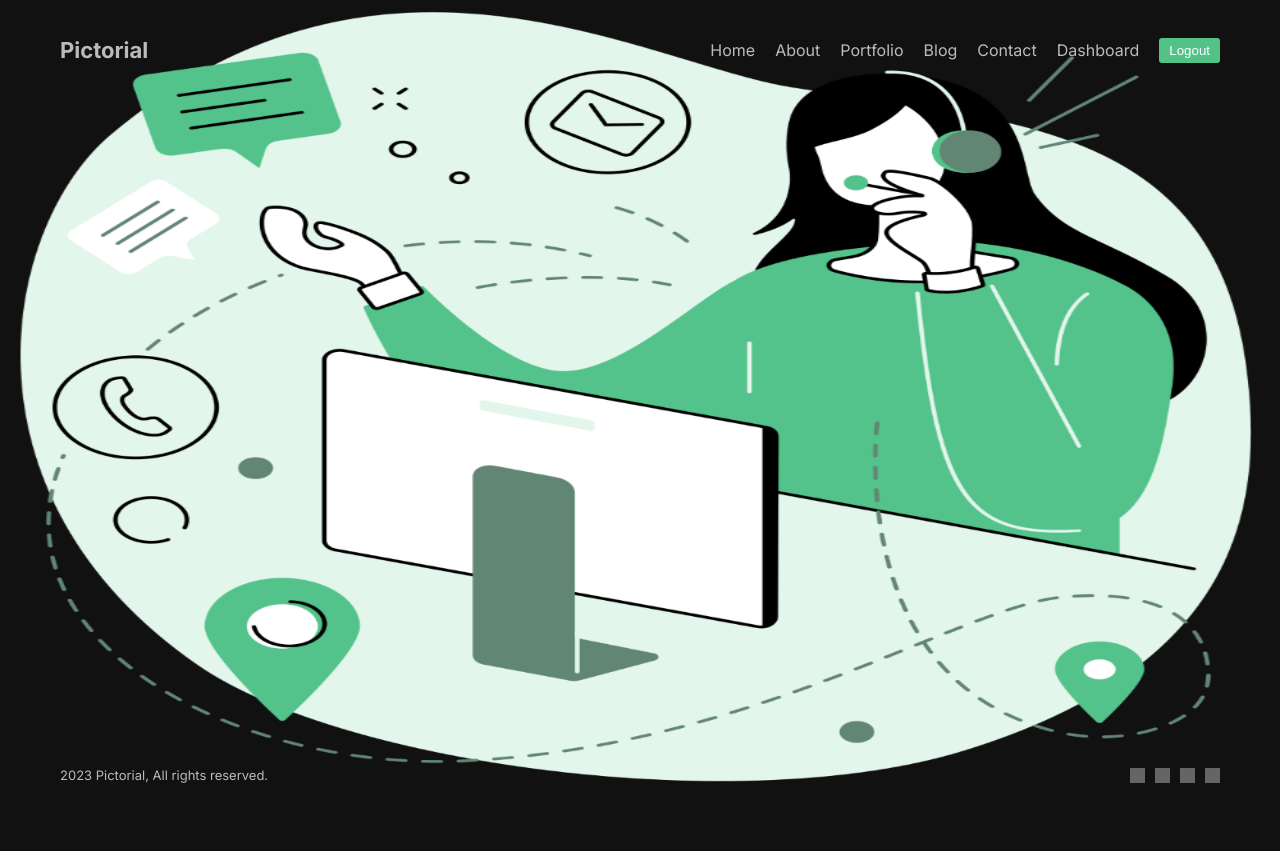
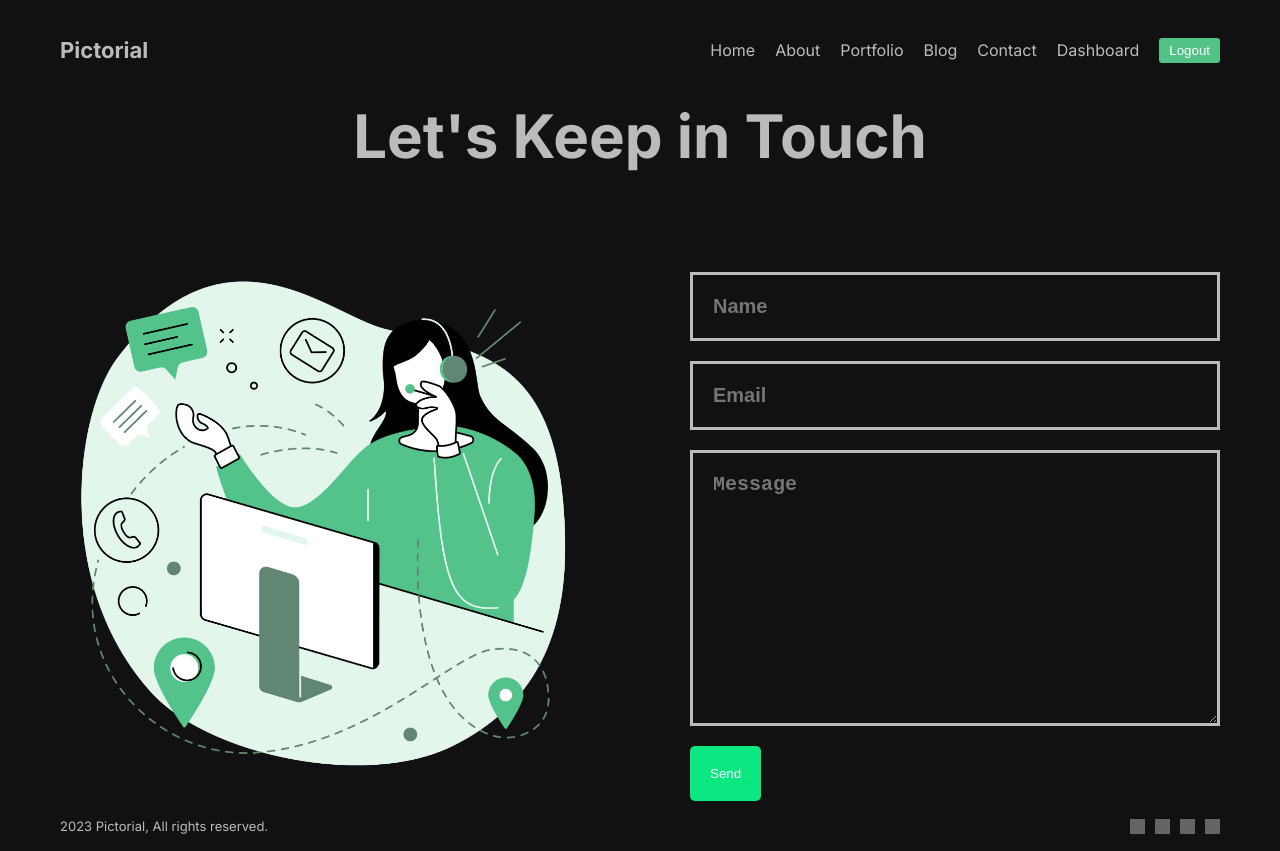
Before and after one commit to dev-ahmedali/pictorial, a Next.js app: page /contact in a window 1280 px wide. Before the commit the page ends 800 px from the top, so only its background shows below. Built offline with nearby package versions, Linux system fonts and the light colour scheme; grey boxes are pictures that could not be loaded.

Commit message:
updated contact page

```diff
--- a/src/app/contact/page.jsx
+++ b/src/app/contact/page.jsx
@@ -2,6 +2,7 @@
 import React from "react";
 import styles from "./page.module.css";
 import Image from "next/image";
+import Button from "../../components/button/Button";
 
 const Contact = () => {
   return (
@@ -9,9 +10,24 @@
       <h1 className={styles.title}>Let's Keep in Touch</h1>
       <div className={styles.content}>
         <div className={styles.imgContainer}>
-          <Image src='/images/contact.png' alt="" fill={true}/>
+          <Image
+            src="/images/contact.png"
+            alt="contact"
+            fill={true}
+            className={styles.image}
+          />
         </div>
-        <form className={styles.form}></form>
+        <form className={styles.form}>
+          <input type="text" placeholder="Name" className={styles.input} />
+          <input type="text" placeholder="Email" className={styles.input} />
+          <textarea
+            className={styles.textarea}
+            placeholder="Message"
+            id=""
+            cols="30"
+            rows="10"></textarea>
+          <Button url="#" text="Send" />
+        </form>
       </div>
     </div>
   );
--- a/src/app/contact/page.module.css
+++ b/src/app/contact/page.module.css
@@ -1,3 +1,53 @@
 .container {
+}
 
+.title {
+  font-size: 60px;
+  margin-bottom: 100px;
+  text-align: center;
 }
+
+.content {
+  display: flex;
+  align-items: center;
+  gap: 100px;
+}
+
+.imgContainer {
+  flex: 1;
+  height: 500px;
+  position: relative;
+}
+
+.form {
+  flex: 1;
+  display: flex;
+  flex-direction: column;
+  gap: 20px;
+}
+
+.image {
+  object-fit: contain;
+  animation: move 3s infinite ease alternate;
+}
+
+@keyframes move {
+  from {
+    transform: translateY(-15px);
+  }
+  to {
+    transform: translateY(0px) scale(1.03);
+  }
+}
+
+.input,
+.textarea {
+  padding: 20px;
+  background-color: transparent;
+  border: none;
+  outline: none;
+  color: #bbb;
+  border: 3px solid #bbb;
+  font-size: 20px;
+  font-weight: bold;
+}
```
Also changed, not shown: src/app/contact/error.jsx (+4 -3 lines), src/app/contact/loading.jsx (+4 -3 lines).
